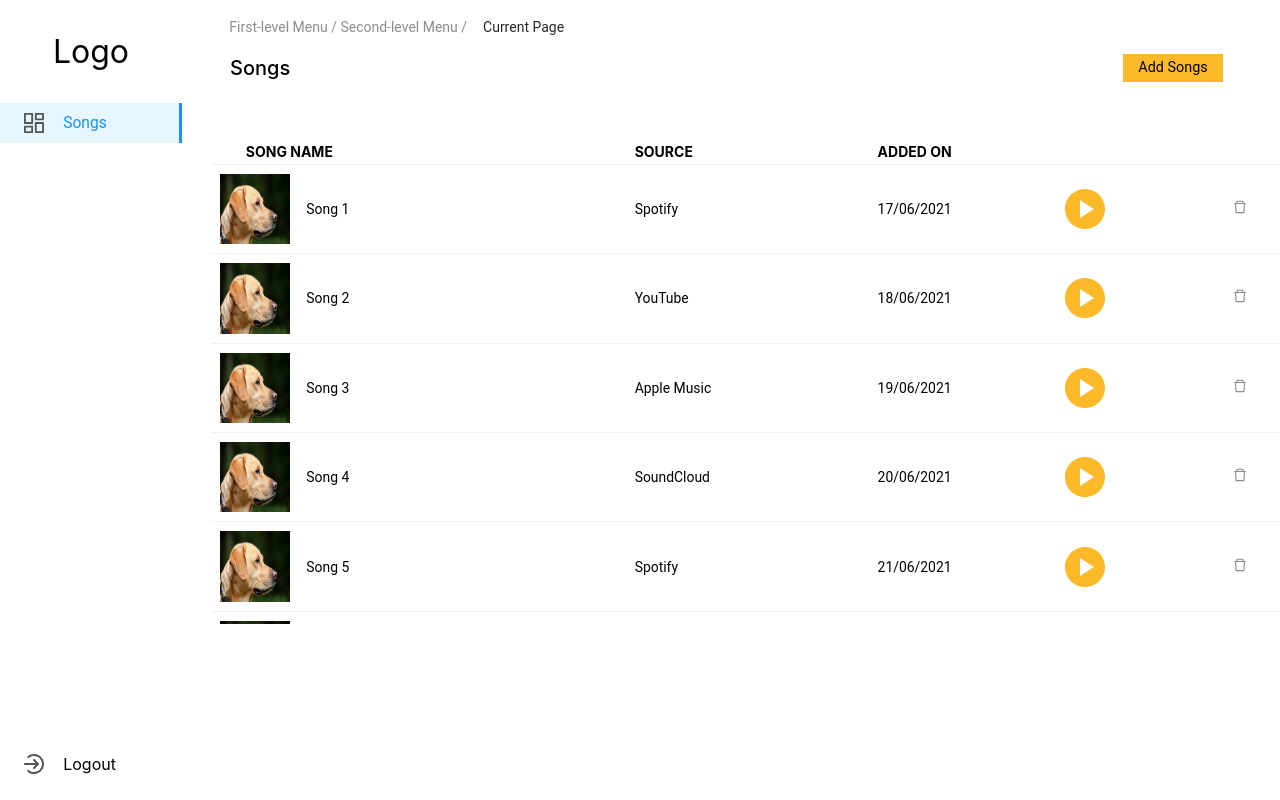
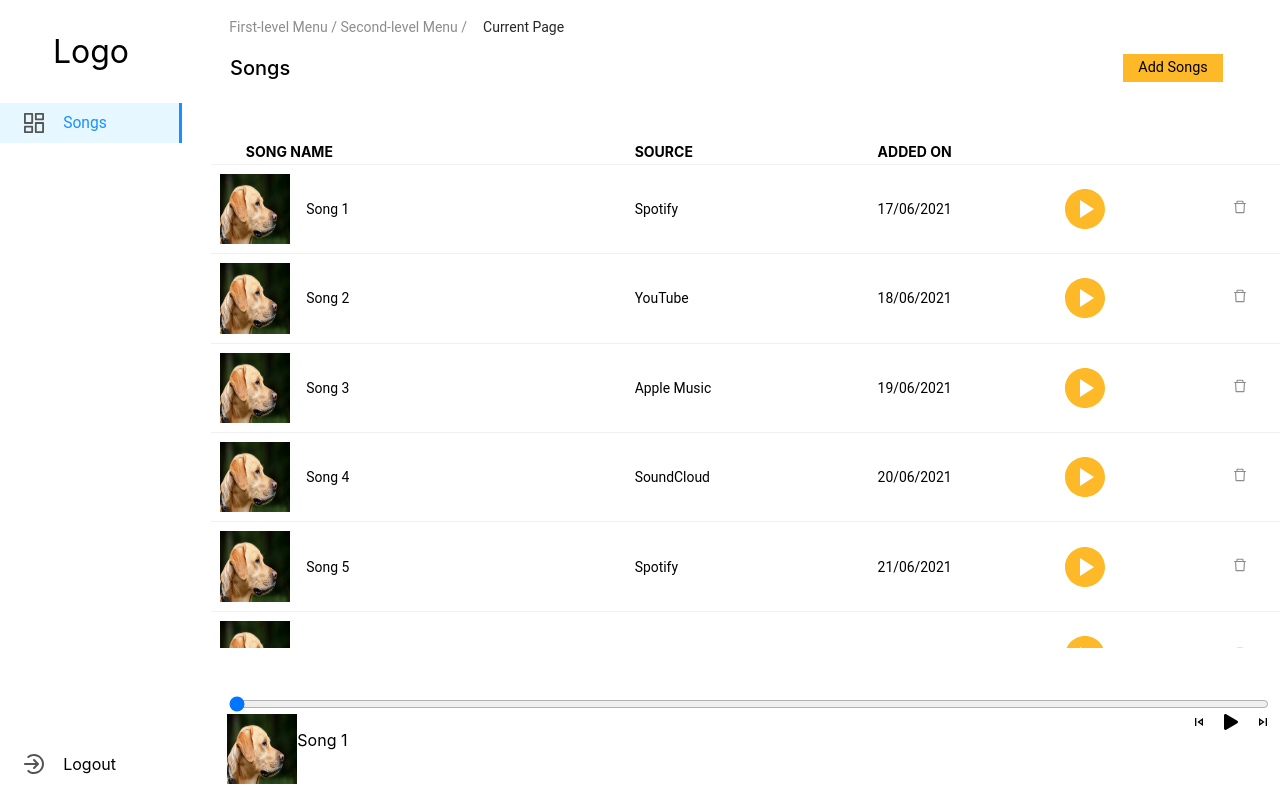
Before and after one commit to shivankkunwar/Mediam-UI, a React (Vite) app: page /dashboard in a window 1280 px wide. Built offline with nearby package versions, Linux system fonts and the light colour scheme.

Commit message:
music player working

```diff
--- a/package.json
+++ b/package.json
@@ -12,6 +12,7 @@
   "dependencies": {
     "react": "^18.2.0",
     "react-dom": "^18.2.0",
+    "react-icons": "^4.12.0",
     "react-router-dom": "^6.20.1"
   },
   "devDependencies": {
--- a/src/components/Dashboard/Dashboard.css
+++ b/src/components/Dashboard/Dashboard.css
@@ -42,7 +42,9 @@
   line-height: 22px;
   border-right: 3px solid var(--daybreak-blue-6, #1890ff);
 }
-
+.right-container{
+    width: 74rem;
+}
 
 .top-right-container {
   width: 67.125rem;
@@ -91,7 +93,7 @@
   align-items: center;
 }
 .right-song-table{
-    height: 65vh;
+    height: 68vh;
     padding-left: 1.81rem;
     overflow-y: auto;
 
--- a/src/components/Dashboard/Dashboard.jsx
+++ b/src/components/Dashboard/Dashboard.jsx
@@ -1,7 +1,9 @@
 import React from "react";
 import "./Dashboard.css";
 import SongTable from "./SongTable";
+import {Link, useNavigate } from "react-router-dom";
 function Dashboard() {
+  const navigate = useNavigate();
   return (
     <div style={{ display: "flex" }}>
       <div className="left-container">
@@ -42,7 +44,7 @@ function Dashboard() {
             </svg>
             Songs
           </div>
-          <div className="logout">
+          <div className="logout" onClick={()=>navigate("/")}>
             <svg
               width="20"
               height="20"
--- /dev/null
+++ b/src/components/Dashboard/Musicplayer.jsx
@@ -0,0 +1,105 @@
+import React, { useState, useRef, useEffect } from "react";
+import image from "../../assets/profile.jpg";
+import { FaPlay } from "react-icons/fa";
+import { MdOutlineSkipPrevious } from "react-icons/md";
+import { MdOutlineSkipNext } from "react-icons/md";
+
+
+import { FaPause } from "react-icons/fa";
+const Musicplayer = ({ data }) => {
+    const [currentTrackIndex, setCurrentTrackIndex] = useState(0);
+    const [isPlaying, setIsPlaying] = useState(false);
+    const [currentTime, setCurrentTime] = useState(0);
+    const [duration, setDuration] = useState(0);
+    const audioRef = useRef();
+
+    const currentTrack = data[currentTrackIndex];
+
+    const playPause = () => {
+    if (isPlaying) {
+      audioRef.current.pause();
+    } else {
+      audioRef.current.play();
+    }
+    setIsPlaying(!isPlaying);
+    };
+
+    const nextTrack = () => {
+    setCurrentTrackIndex((currentTrackIndex + 1) % data.length);
+    if(isPlaying)
+    setIsPlaying(!isPlaying);
+    };
+
+    const previousTrack = () => {
+    setCurrentTrackIndex((currentTrackIndex - 1 + data.length) % data.length);
+    if(isPlaying)
+    setIsPlaying(!isPlaying);
+    };
+
+    const handleTimeUpdate = () => {
+    setCurrentTime(audioRef.current.currentTime);
+    };
+
+    const handleDurationChange = () => {
+    setDuration(audioRef.current.duration);
+    };
+
+    const handleSeekChange = (e) => {
+    audioRef.current.currentTime = e.target.value;
+    };
+
+    const handleAudioEnd = () => {
+    setCurrentTime(0);
+    setIsPlaying(false);
+    };
+
+    useEffect(() => {
+    audioRef.current.src = currentTrack.link;
+    }, [currentTrack]);
+
+    useEffect(() => {
+    if(audioRef.current){
+    audioRef.current.addEventListener('timeupdate', handleTimeUpdate);
+    audioRef.current.addEventListener('loadeddata', handleDurationChange);
+    audioRef.current.addEventListener('ended', handleAudioEnd);
+    return () => {
+      audioRef.current?.removeEventListener('timeupdate', handleTimeUpdate);
+      audioRef.current?.removeEventListener('loadeddata', handleDurationChange);
+      audioRef.current?.removeEventListener('ended', handleAudioEnd);
+    };}
+    }, []);
+
+  return (
+    <div style={{ display: "flex", flexDirection: "column" }}>
+      <input
+        type="range"
+        min="0"
+        max={duration}
+        value={currentTime}
+        onChange={handleSeekChange}
+        style={{width:"65rem" }}
+      />
+      <audio src={currentTrack.link} ref={audioRef} />
+      <div className="current-music" style={{display:"flex", justifyContent:"space-between"}}>
+      <div  style={{display:"flex"}}>
+        <img
+          src={image}
+          alt="profile"
+          style={{ width: "4.4rem", height: "4.4rem" }}
+        />
+
+          <p>{currentTrack.name}</p>
+
+        </div>
+        <div style={{display:"flex", gap:"1rem"}}>
+          <div onClick={previousTrack}><MdOutlineSkipPrevious /></div>
+          <div onClick={playPause}>{isPlaying ? <FaPause/> : <FaPlay/>}</div>
+          <div onClick={nextTrack}><MdOutlineSkipNext />
+</div>
+        </div>
+      </div>
+    </div>
+  );
+};
+
+export default Musicplayer;
--- a/src/components/Dashboard/SongTable.jsx
+++ b/src/components/Dashboard/SongTable.jsx
@@ -1,6 +1,6 @@
-import React, { useEffect, useState } from "react";
+import React, { useEffect, useState, useRef } from "react";
 import image from "../../assets/profile.jpg";
-
+import Musicplayer from "./musicPlayer";
 import "./SongTable.css";
 
 function SongTable() {
@@ -9,38 +9,41 @@ function SongTable() {
       name: "Song 1",
       source: "Spotify",
       addedOn: "17/06/2021",
-      link: "https://example.com/song1.mp3",
+      link: "https://interactive-examples.mdn.mozilla.net/media/cc0-audio/t-rex-roar.mp3",
     },
     {
       name: "Song 2",
       source: "YouTube",
       addedOn: "18/06/2021",
-      link: "https://example.com/song2.mp4",
+      link: "https://interactive-examples.mdn.mozilla.net/media/cc0-audio/t-rex-roar.mp3",
     },
     {
       name: "Song 3",
       source: "Apple Music",
       addedOn: "19/06/2021",
-      link: "https://example.com/song3.m4a",
-    },{
+      link: "https://interactive-examples.mdn.mozilla.net/media/cc0-audio/t-rex-roar.mp3",
+    },
+    {
       name: "Song 4",
       source: "SoundCloud",
       addedOn: "20/06/2021",
-        link: "https://example.com/song4.mp3"
+      link: "https://interactive-examples.mdn.mozilla.net/media/cc0-audio/t-rex-roar.mp3",
     },
     {
       name: "Song 5",
       source: "Spotify",
       addedOn: "21/06/2021",
-        link: "https://example.com/song5.mp3"
+      link: "https://interactive-examples.mdn.mozilla.net/media/cc0-audio/t-rex-roar.mp3",
     },
     {
       name: "Song 6",
       source: "YouTube",
       addedOn: "22/06/2021",
-        link: "https://example.com/song6.mp4"
+      link: "https://interactive-examples.mdn.mozilla.net/media/cc0-audio/t-rex-roar.mp3",
     },
   ]);
+
+
 
   return (
     <div>
@@ -89,6 +92,7 @@ function SongTable() {
               <td>
                 <div className="buttons-music">
                   <svg
+                    onClick={() => handlePlay(user)}
                     width="40"
                     height="40"
                     viewBox="0 0 40 40"
@@ -122,6 +126,16 @@ function SongTable() {
           ))}
         </tbody>
       </table>
+      <div
+        style={{
+          position: "fixed",
+          bottom: 0,
+
+          padding: "1rem",
+        }}
+      >
+        <Musicplayer data={data} />
+      </div>
     </div>
   );
 }
```
Also changed, not shown: 1 other file (tests, documents, lock files or other folders). Lines whose indentation alone changed are shown as unchanged.
